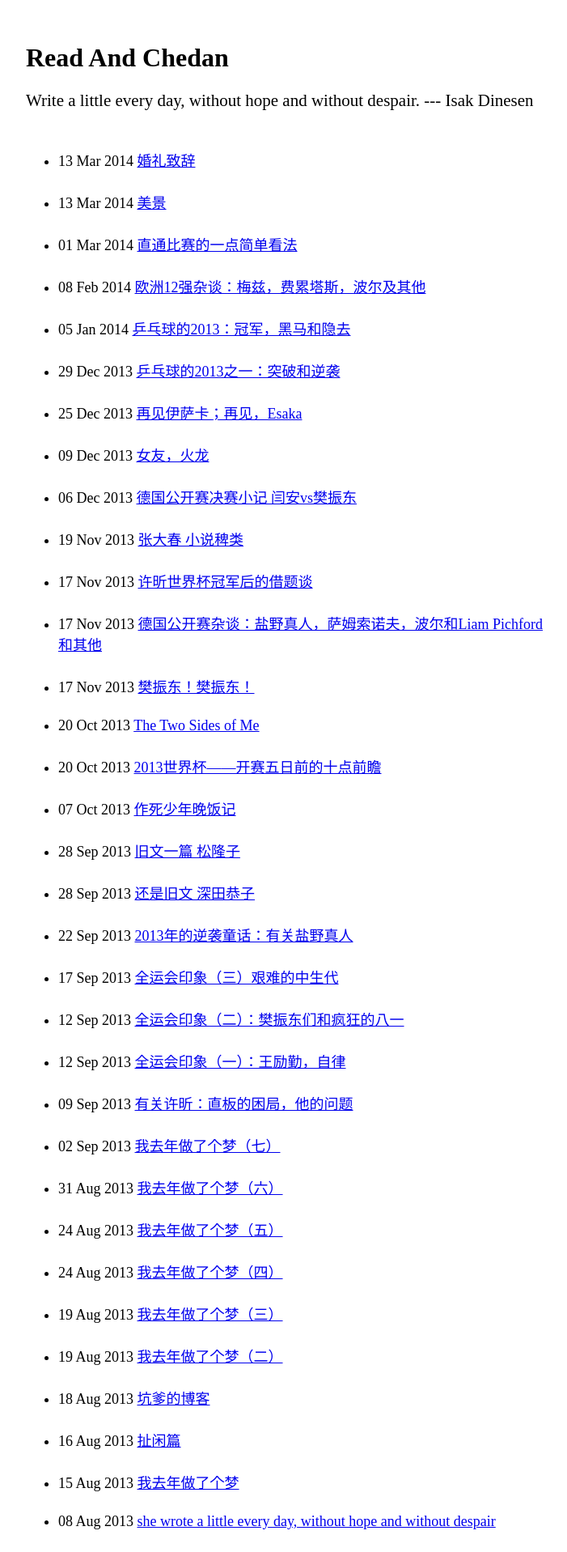
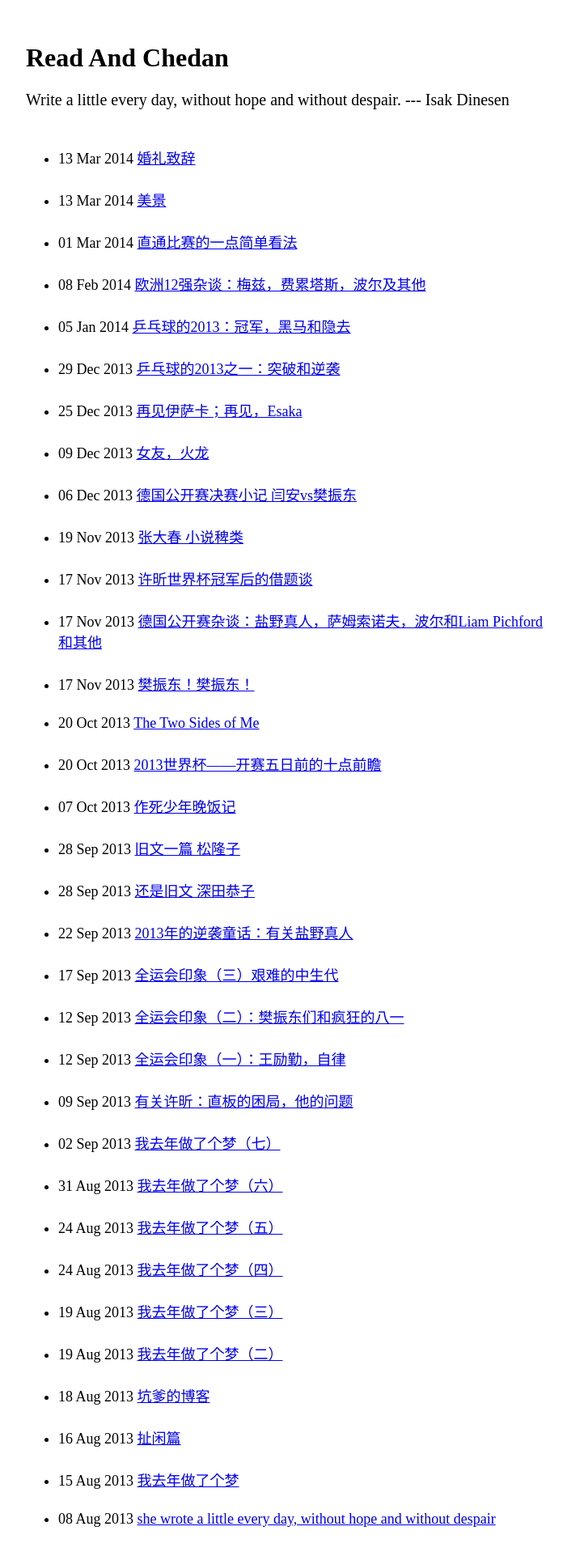
Before and after one commit to readandchedan/readandchedan.github.io, a Jekyll site: the page built from index.html, in a window 1280 px wide. Shown: the top 1917 px of the page at 81% size, without its empty margins (288-989 px from the left). Built offline with Jekyll 4.4.1, drawn with Linux system fonts in a browser that asks for light colours.

Commit message:
New post for 2014-03-28 16:49:40.836496

```diff
--- a/index.html
+++ b/index.html
@@ -2,7 +2,7 @@
 layout: default
 title: Read And Chedan
 ---
-<p style="font-size: 21px">Write a little every day, without hope and without despair. --- Isak Dinesen</p>
+<p style="font-size: 20px">Write a little every day, without hope and without despair. --- Isak Dinesen</p>
 <ul>
 　　{% for post in site.posts %}
 　　　　<li>{{ post.date | date_to_string }} <a href="{{ post.url }}">{{ post.title }}</a></li>
```
